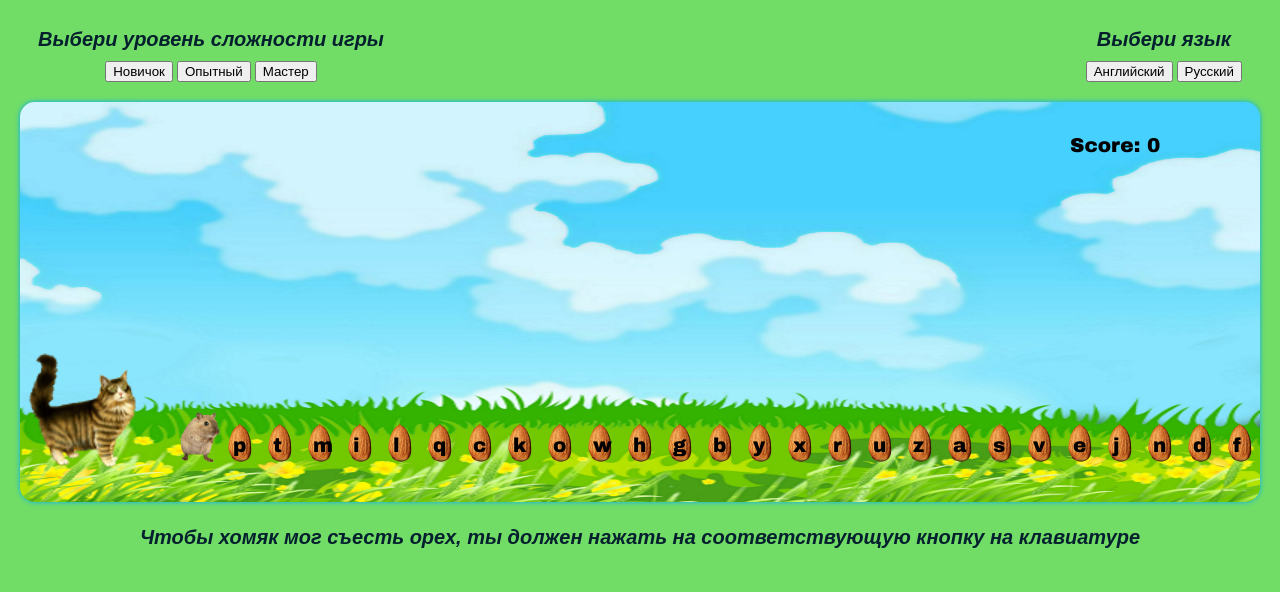
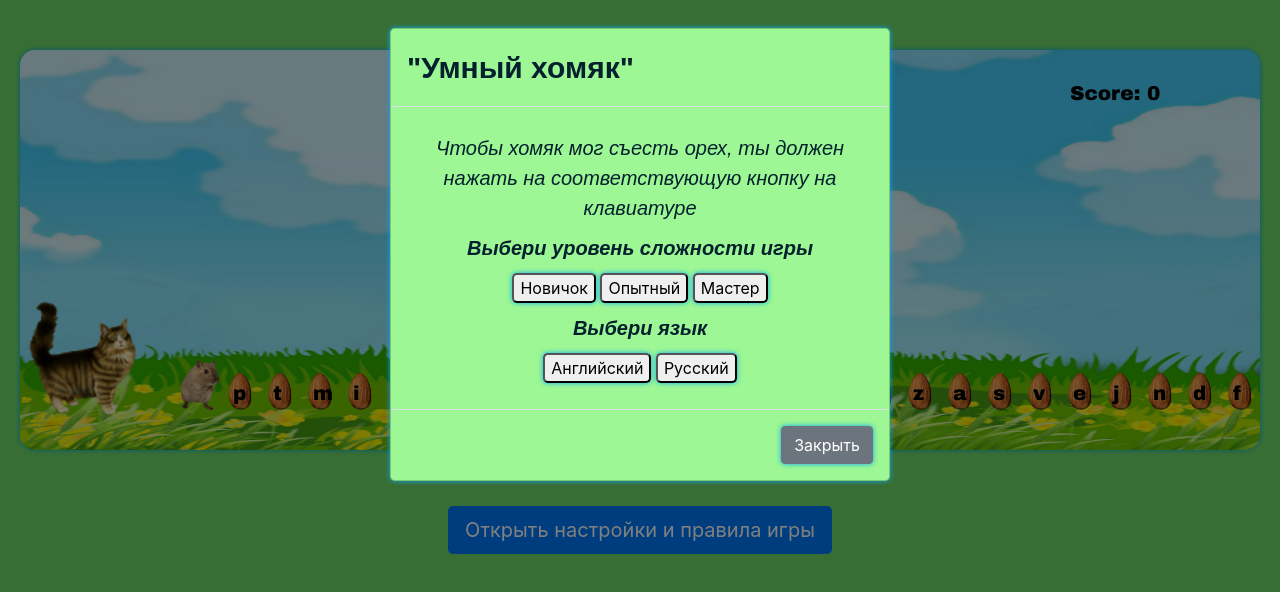
Before and after one commit to YuliaOMatkivskaya/smartHamster, a plain HTML site: page index.html in a window 1280 px wide. Drawn offline with nearby package versions, Linux system fonts and the light colour scheme.

Commit message:
modal window is added

```diff
--- a/game.js
+++ b/game.js
@@ -8,7 +8,16 @@ ground.src = "ground.png";
 ground.X = 0;
 ground.Y = 0;
 
-const letters = ['q','w','e','r','t','y','u','i','o','p','a','s','d','f','g','h','j','k','l','z','x','c','v','b','n','m'];
+let letters;
+const lettersEn = ['q','w','e','r','t','y','u','i','o','p','a','s','d','f','g','h','j','k','l','z','x','c','v','b','n','m'];
+const lettersRus = ['й','ц','у','к','е','н','г','ш','щ','з','х','ъ','ф','ы','в','а','п','р','о','л','д','ж','э','я','ч','с','м','и','т','ь','б','ю','ё'];
+
+letters = lettersEn;
+
+eng.onclick = () => letters = lettersEn;
+rus.onclick = () => letters = lettersRus;
+
+
 //сортируем буквы случайным образом
 let lettersRandom = letters.sort (()=>Math.random()-0.5);
 
@@ -252,7 +261,7 @@ function drawHamster() {
     }
     ctx.drawImage(hamster,hamster.X,hamster.Y);
     pressButton();
-    if(arrNuts[0].letter===pressedButton){
+    if((arrNuts[0].letter===pressedButton)&&(speedOfCat===0.1||speedOfCat===0.3||speedOfCat===0.5)){
         hamster.X=arrNuts[0].x;
         crunch.play();
         arrNuts.shift();
@@ -287,14 +296,12 @@ function drawHuntingCat() {
 
 //главная функция, вызывающая остальные
 function game(){
-
     drawBackGround();
     drawFood();
     drawHamster();
     drawHuntingCat();
     drawScore();
-    //drawTextBonuses();
-    //victory();
+
     let GAME = requestAnimationFrame(game);
 }
 
--- a/index.html
+++ b/index.html
@@ -4,25 +4,51 @@
     <meta charset="UTF-8">
     <meta http-equiv="X-UA-Compatible" content="IE=edge">
     <meta name="viewport" content="width=device-width, initial-scale=1.0">
+    <link rel="stylesheet" href="https://stackpath.bootstrapcdn.com/bootstrap/4.3.1/css/bootstrap.min.css">
     <link rel="stylesheet" href="style.css">
     <title>Smart Hamster</title>
 </head>
 <body>
+    <div id="myModal" class="modal" tabindex="-1">
+        <div class="modal-dialog">
+            <div class="modal-content">
+                <div class="modal-header">
+                    <h2 class="modal-title">"Умный хомяк"</h2>
+                </div>
+                <div class="modal-body">
+                    <p id = "rules">Чтобы хомяк мог съесть орех, ты должен нажать на соответствующую кнопку на клавиатуре</p>
+                    <div id = "options1">
+                        <p>Выбери уровень сложности игры</p>
+                        <button id = "level1" type="button">Новичок</button>
+                        <button id = "level2" type="button">Опытный</button>
+                        <button id = "level3" type="button">Мастер</button>
+                    </div>
+                    <div id = "options2">
+                        <p>Выбери язык</p>
+                        <button id = "eng" type="button">Английский</button>
+                        <button id = "rus" type="button">Русский</button>
+                    </div>
+                </div>
+                <div class="modal-footer">
+                    <button type="button" class="btn btn-secondary" data-dismiss="modal">Закрыть</button>
+                </div>
+            </div>
+        </div>
+    </div>
     <div>
-        <div id = "options1">
-            <p>Выбери уровень сложности игры</p>
-            <input id = "level1" value="Новичок" type="button">
-            <input id = "level2" value="Опытный" type="button">
-            <input id = "level3" value="Мастер" type="button">
-        </div>
-        <div id = "options2">
-            <p>Выбери язык</p>
-            <input id = "eng" value="Английский" type="button">
-            <input id = "rus" value="Русский" type="button">
-        </div>
         <canvas id = "game" width = "1240" height = "400"></canvas>
-        <p>Чтобы хомяк мог съесть орех, ты должен нажать на соответствующую кнопку на клавиатуре</p>
     </div>
+    <a href="#myModal" class="btn btn-lg btn-primary" data-toggle="modal">Открыть настройки и правила игры</a>
+
+
+    <script src="https://code.jquery.com/jquery-3.3.1.slim.min.js"></script>
+<script src="https://cdnjs.cloudflare.com/ajax/libs/popper.js/1.14.7/umd/popper.min.js"></script>
+<script src="https://stackpath.bootstrapcdn.com/bootstrap/4.3.1/js/bootstrap.min.js"></script>
+<script>
+    $(document).ready(function(){
+        $("#myModal").modal('show');
+    });
+</script>
     <script src="game.js"></script>
 </body>
 </html>
--- a/style.css
+++ b/style.css
@@ -2,6 +2,19 @@
 body {
     text-align: center;
     background: rgb(113, 221, 103);
+}
+
+.modal-content{
+    background: rgb(156, 247, 148);
+    box-shadow: 0 0 5px #00A7FF;
+}
+
+.modal-title{
+    font-family: Arial, Helvetica, sans-serif;
+    font-size: 30px;
+    font-weight: bold;
+    color: #04202e;
+    text-align:center;
 }
 
 p{
@@ -13,18 +26,29 @@ p{
     margin: 10px 0px;
 }
 
+button{
+    border-radius: 5px;
+    box-shadow: 0 0 5px #00A7FF;
+}
+
 #game{
-    margin: 10px 0px;
+    margin: 50px 0px;
     border-radius: 15px;
     box-shadow: 0 0 5px #00A7FF;
 }
 
 #options1{
     margin: 10px 30px;
-    float:left;
+    float:center;
 }
 
 #options2{
     margin: 10px 30px;
-    float:right;
+    float:center;
 }
+
+#rules{
+    font-family: Arial, Helvetica, sans-serif;
+    font-size: 20 px;
+    font-weight: normal;
+}
```
